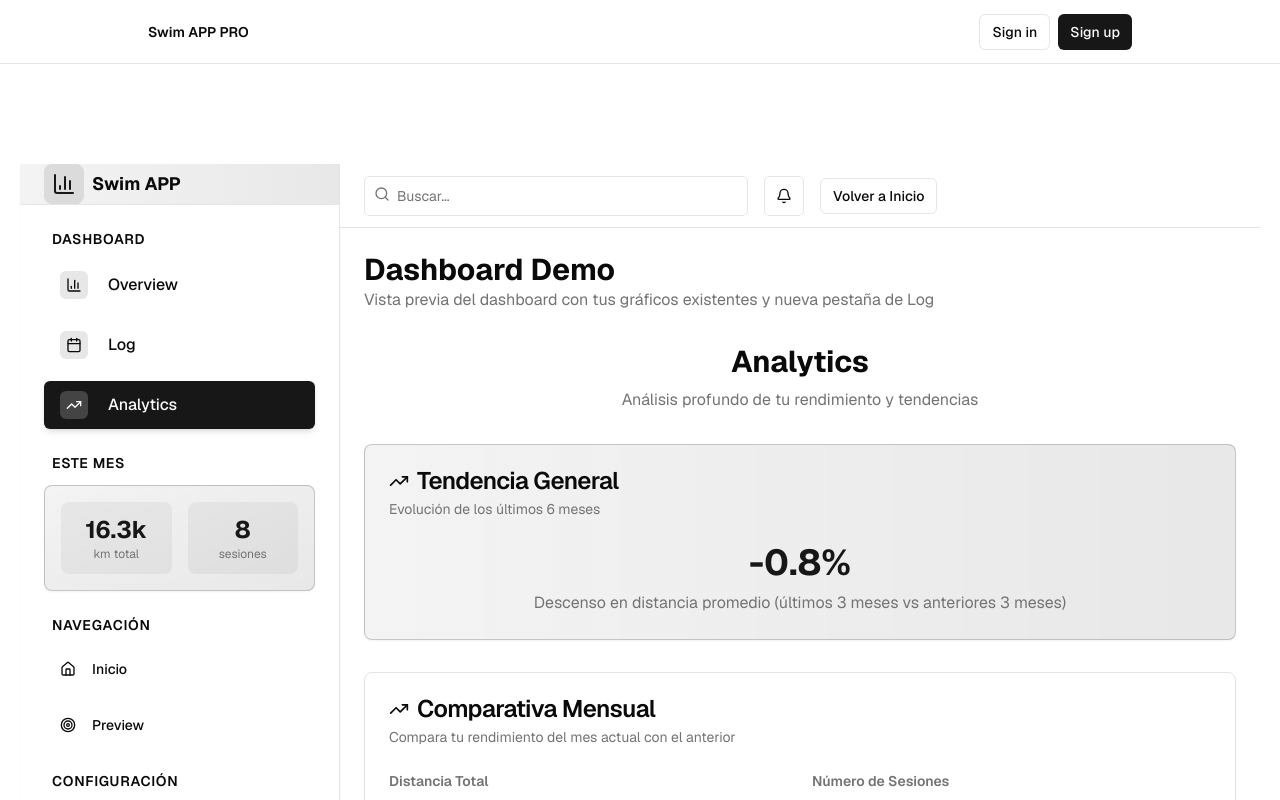
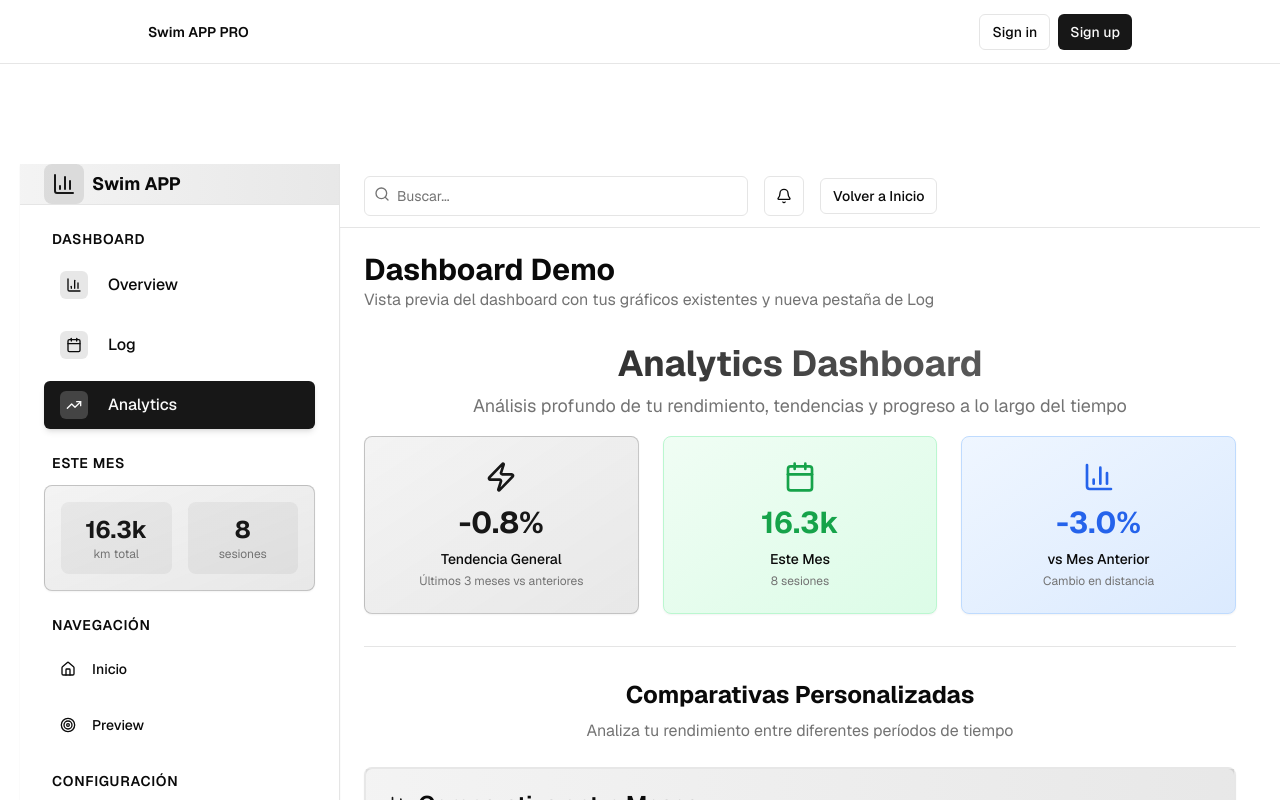
Before and after one commit to Joel1993055/SWIMAPPOK, a Next.js app: page /dashboard-demo in a window 1280 px wide. Both pictures are taken after a click on the button "Analytics". Shown: the top 800 px of the page. Built offline with nearby package versions, Linux system fonts and the light colour scheme; no server answers.

Commit message:
feat: enhance AnalyticsContent and KPICards components - add month comparison feature and update distance metrics to kilometers

```diff
--- a/components/dashboard-demo/analytics-content.tsx
+++ b/components/dashboard-demo/analytics-content.tsx
@@ -1,13 +1,20 @@
 "use client";
 
 import { Card, CardContent, CardDescription, CardHeader, CardTitle } from "@/components/ui/card";
-import { TrendingUp, Calendar, Target, Activity, BarChart3 } from "lucide-react";
+import { TrendingUp, Calendar, Target, Activity, BarChart3, Zap, TrendingDown, Minus } from "lucide-react";
 import { useSessionsStore } from "@/lib/store/sessions";
 import { ChartCardWrapper } from "./chart-card-wrapper";
 import VolumeBarchart from "@/components/barchart";
+import { Select, SelectContent, SelectItem, SelectTrigger, SelectValue } from "@/components/ui/select";
+import { useState } from "react";
+import { Label } from "@/components/ui/label";
+import { Badge } from "@/components/ui/badge";
+import { Separator } from "@/components/ui/separator";
 
 export function AnalyticsContent() {
   const { sessions } = useSessionsStore();
+  const [selectedMonth1, setSelectedMonth1] = useState("2024-06");
+  const [selectedMonth2, setSelectedMonth2] = useState("2024-05");
 
   // Función helper para calcular métricas del mes anterior
   const getPreviousMonthMetrics = () => {
@@ -34,6 +41,15 @@ export function AnalyticsContent() {
     return { distance: currentMonthDistance, count: currentMonthCount };
   };
 
+  // Función helper para obtener métricas de un mes específico
+  const getMonthMetrics = (monthStr: string) => {
+    const monthSessions = sessions.filter(s => s.date.startsWith(monthStr));
+    const monthDistance = monthSessions.reduce((sum, s) => sum + s.distance, 0);
+    const monthCount = monthSessions.length;
+
+    return { distance: monthDistance, count: monthCount };
+  };
+
   // Función helper para obtener métricas de los últimos 6 meses
   const getLast6MonthsMetrics = () => {
     const now = new Date();
@@ -48,6 +64,7 @@ export function AnalyticsContent() {
 
       months.push({
         month: month.toLocaleDateString('es-ES', { month: 'short' }),
+        monthStr,
         distance: monthDistance,
         count: monthCount
       });
@@ -60,6 +77,10 @@ export function AnalyticsContent() {
   const previousMetrics = getPreviousMonthMetrics();
   const last6Months = getLast6MonthsMetrics();
 
+  // Obtener métricas de los meses seleccionados para comparación
+  const month1Metrics = getMonthMetrics(selectedMonth1);
+  const month2Metrics = getMonthMetrics(selectedMonth2);
+
   // Calcular cambios porcentuales
   const distanceChange = previousMetrics.distance > 0
     ? ((currentMetrics.distance - previousMetrics.distance) / previousMetrics.distance * 100).toFixed(1)
@@ -67,6 +88,15 @@ export function AnalyticsContent() {
 
   const countChange = previousMetrics.count > 0
     ? ((currentMetrics.count - previousMetrics.count) / previousMetrics.count * 100).toFixed(1)
+    : 0;
+
+  // Calcular comparación entre meses seleccionados
+  const comparisonDistanceChange = month2Metrics.distance > 0
+    ? ((month1Metrics.distance - month2Metrics.distance) / month2Metrics.distance * 100).toFixed(1)
+    : 0;
+
+  const comparisonCountChange = month2Metrics.count > 0
+    ? ((month1Metrics.count - month2Metrics.count) / previousMetrics.count * 100).toFixed(1)
     : 0;
 
   // Calcular tendencia general (últimos 3 meses vs anteriores 3 meses)
@@ -80,87 +110,194 @@ export function AnalyticsContent() {
     ? ((recentAvgDistance - olderAvgDistance) / olderAvgDistance * 100).toFixed(1)
     : 0;
 
+  // Generar opciones de meses para el selector
+  const monthOptions = last6Months.map(month => ({
+    value: month.monthStr,
+    label: month.month
+  }));
+
+  // Función helper para obtener el icono de tendencia
+  const getTrendIcon = (change: number) => {
+    if (change > 0) return <TrendingUp className="w-4 h-4 text-green-600" />;
+    if (change < 0) return <TrendingDown className="w-4 h-4 text-red-600" />;
+    return <Minus className="w-4 h-4 text-muted-foreground" />;
+  };
+
+  // Función helper para obtener el color de la tendencia
+  const getTrendColor = (change: number) => {
+    if (change > 0) return "text-green-600";
+    if (change < 0) return "text-red-600";
+    return "text-muted-foreground";
+  };
+
   return (
     <div className="space-y-8">
-      {/* Header de Analytics */}
-      <div className="text-center">
-        <h2 className="text-3xl font-bold mb-2">Analytics</h2>
-        <p className="text-muted-foreground">
-          Análisis profundo de tu rendimiento y tendencias
-        </p>
+      {/* Header Principal con Resumen Ejecutivo */}
+      <div className="text-center space-y-4">
+        <div className="space-y-2">
+          <h2 className="text-4xl font-bold bg-gradient-to-r from-primary to-primary/60 bg-clip-text text-transparent">
+            Analytics Dashboard
+          </h2>
+          <p className="text-lg text-muted-foreground max-w-2xl mx-auto">
+            Análisis profundo de tu rendimiento, tendencias y progreso a lo largo del tiempo
+          </p>
+        </div>
+
+        {/* KPIs Principales en Grid */}
+        <div className="grid grid-cols-1 md:grid-cols-3 gap-6 max-w-4xl mx-auto">
+          {/* Tendencia General */}
+          <Card className="border-primary/20 bg-gradient-to-br from-primary/5 to-primary/10">
+            <CardContent className="p-6 text-center">
+              <div className="flex items-center justify-center mb-3">
+                <Zap className="w-8 h-8 text-primary" />
+              </div>
+              <div className="text-3xl font-bold text-primary mb-2">
+                {parseFloat(overallTrend) >= 0 ? '+' : ''}{overallTrend}%
+              </div>
+              <p className="text-sm font-medium">Tendencia General</p>
+              <p className="text-xs text-muted-foreground mt-1">
+                Últimos 3 meses vs anteriores
+              </p>
+            </CardContent>
+          </Card>
+
+          {/* Mes Actual */}
+          <Card className="border-green-200 bg-gradient-to-br from-green-50 to-green-100 dark:from-green-950 dark:to-green-900 dark:border-green-800">
+            <CardContent className="p-6 text-center">
+              <div className="flex items-center justify-center mb-3">
+                <Calendar className="w-8 h-8 text-green-600" />
+              </div>
+              <div className="text-3xl font-bold text-green-600 mb-2">
+                {Math.round(currentMetrics.distance / 1000 * 10) / 10}k
+              </div>
+              <p className="text-sm font-medium">Este Mes</p>
+              <p className="text-xs text-muted-foreground mt-1">
+                {currentMetrics.count} sesiones
+              </p>
+            </CardContent>
+          </Card>
+
+          {/* Comparación Mensual */}
+          <Card className="border-blue-200 bg-gradient-to-br from-blue-50 to-blue-100 dark:from-blue-950 dark:to-blue-900 dark:border-blue-800">
+            <CardContent className="p-6 text-center">
+              <div className="flex items-center justify-center mb-3">
+                <BarChart3 className="w-8 h-8 text-blue-600" />
+              </div>
+              <div className="text-3xl font-bold text-blue-600 mb-2">
+                {parseFloat(distanceChange) >= 0 ? '+' : ''}{distanceChange}%
+              </div>
+              <p className="text-sm font-medium">vs Mes Anterior</p>
+              <p className="text-xs text-muted-foreground mt-1">
+                Cambio en distancia
+              </p>
+            </CardContent>
+          </Card>
+        </div>
       </div>
 
-      {/* Resumen de tendencia general */}
-      <section>
-        <Card className="border-primary/20 bg-gradient-to-r from-primary/5 to-primary/10">
-          <CardHeader>
+      <Separator />
+
+      {/* Sección de Comparativas Personalizadas */}
+      <section className="space-y-6">
+        <div className="text-center space-y-2">
+          <h3 className="text-2xl font-bold">Comparativas Personalizadas</h3>
+          <p className="text-muted-foreground">
+            Analiza tu rendimiento entre diferentes períodos de tiempo
+          </p>
+        </div>
+
+        {/* Comparativa entre meses elegidos */}
+        <Card className="border-2 border-primary/10">
+          <CardHeader className="bg-gradient-to-r from-primary/5 to-primary/10">
             <CardTitle className="flex items-center gap-2">
-              <TrendingUp className="w-5 h-5" />
-              Tendencia General
+              <BarChart3 className="w-5 h-5 text-primary" />
+              Comparativa entre Meses
             </CardTitle>
             <CardDescription>
-              Evolución de los últimos 6 meses
+              Selecciona dos meses para comparar tu rendimiento
             </CardDescription>
           </CardHeader>
-          <CardContent>
-            <div className="text-center">
-              <div className="text-4xl font-bold text-primary mb-2">
-                {parseFloat(overallTrend) >= 0 ? '+' : ''}{overallTrend}%
+          <CardContent className="p-6">
+            {/* Selectores de meses */}
+            <div className="grid grid-cols-1 md:grid-cols-2 gap-6 mb-8">
+              <div className="space-y-3">
+                <Label className="text-sm font-semibold flex items-center gap-2">
+                  <Target className="w-4 h-4" />
+                  Mes a Analizar
+                </Label>
+                <Select value={selectedMonth1} onValueChange={setSelectedMonth1}>
+                  <SelectTrigger className="h-12">
+                    <SelectValue placeholder="Selecciona mes" />
+                  </SelectTrigger>
+                  <SelectContent>
+                    {monthOptions.map((month) => (
+                      <SelectItem key={month.value} value={month.value}>
+                        {month.label}
+                      </SelectItem>
+                    ))}
+                  </SelectContent>
+                </Select>
               </div>
-              <p className="text-muted-foreground">
-                {parseFloat(overallTrend) >= 0 ? 'Mejora' : 'Descenso'} en distancia promedio
-                (últimos 3 meses vs anteriores 3 meses)
-              </p>
+
+              <div className="space-y-3">
+                <Label className="text-sm font-semibold flex items-center gap-2">
+                  <Calendar className="w-4 h-4" />
+                  Mes de Referencia
+                </Label>
+                <Select value={selectedMonth2} onValueChange={setSelectedMonth2}>
+                  <SelectTrigger className="h-12">
+                    <SelectValue placeholder="Selecciona mes" />
+                  </SelectTrigger>
+                  <SelectContent>
+                    {monthOptions.map((month) => (
+                      <SelectItem key={month.value} value={month.value}>
+                        {month.label}
+                      </SelectItem>
+                    ))}
+                  </SelectContent>
+                </Select>
+              </div>
             </div>
-          </CardContent>
-        </Card>
-      </section>
 
-      {/* Comparativa Mes Actual vs Mes Anterior */}
-      <section>
-        <Card>
-          <CardHeader>
-            <CardTitle className="flex items-center gap-2">
-              <TrendingUp className="w-5 h-5" />
-              Comparativa Mensual
-            </CardTitle>
-            <CardDescription>
-              Compara tu rendimiento del mes actual con el anterior
-            </CardDescription>
-          </CardHeader>
-          <CardContent>
-            <div className="grid grid-cols-1 md:grid-cols-2 gap-6">
+            {/* Resultados de la comparación */}
+            <div className="grid grid-cols-1 md:grid-cols-2 gap-8">
               {/* Distancia */}
-              <div className="space-y-3">
-                <h3 className="font-semibold text-sm text-muted-foreground">Distancia Total</h3>
-                <div className="flex items-baseline gap-2">
-                  <span className="text-3xl font-bold">
-                    {Math.round(currentMetrics.distance / 1000 * 10) / 10}k
-                  </span>
-                  <span className={`text-sm font-medium ${
-                    parseFloat(distanceChange) >= 0 ? 'text-green-600' : 'text-red-600'
-                  }`}>
-                    {parseFloat(distanceChange) >= 0 ? '+' : ''}{distanceChange}%
+              <div className="text-center p-6 rounded-xl bg-gradient-to-br from-blue-50 to-blue-100 dark:from-blue-950 dark:to-blue-900">
+                <div className="flex items-center justify-center gap-2 mb-3">
+                  <Activity className="w-5 h-5 text-blue-600" />
+                  <h4 className="font-semibold text-blue-900 dark:text-blue-100">Distancia Total</h4>
+                </div>
+                <div className="text-4xl font-bold text-blue-900 dark:text-blue-100 mb-2">
+                  {Math.round(month1Metrics.distance / 1000 * 10) / 10}k
+                </div>
+                <div className="flex items-center justify-center gap-2 mb-2">
+                  {getTrendIcon(parseFloat(comparisonDistanceChange))}
+                  <span className={`text-lg font-semibold ${getTrendColor(parseFloat(comparisonDistanceChange))}`}>
+                    {parseFloat(comparisonDistanceChange) >= 0 ? '+' : ''}{comparisonDistanceChange}%
                   </span>
                 </div>
-                <p className="text-xs text-muted-foreground">
-                  vs {Math.round(previousMetrics.distance / 1000 * 10) / 10}k del mes anterior
+                <p className="text-sm text-blue-700 dark:text-blue-300">
+                  vs {Math.round(month2Metrics.distance / 1000 * 10) / 10}k del mes base
                 </p>
               </div>
 
               {/* Sesiones */}
-              <div className="space-y-3">
-                <h3 className="font-semibold text-sm text-muted-foreground">Número de Sesiones</h3>
-                <div className="flex items-baseline gap-2">
-                  <span className="text-3xl font-bold">{currentMetrics.count}</span>
-                  <span className={`text-sm font-medium ${
-                    parseFloat(countChange) >= 0 ? 'text-green-600' : 'text-red-600'
-                  }`}>
-                    {parseFloat(countChange) >= 0 ? '+' : ''}{countChange}%
+              <div className="text-center p-6 rounded-xl bg-gradient-to-br from-green-50 to-green-100 dark:from-green-950 dark:to-green-900">
+                <div className="flex items-center justify-center gap-2 mb-3">
+                  <TrendingUp className="w-5 h-5 text-green-600" />
+                  <h4 className="font-semibold text-green-900 dark:text-green-100">Número de Sesiones</h4>
+                </div>
+                <div className="text-4xl font-bold text-green-900 dark:text-green-100 mb-2">
+                  {month1Metrics.count}
+                </div>
+                <div className="flex items-center justify-center gap-2 mb-2">
+                  {getTrendIcon(parseFloat(comparisonCountChange))}
+                  <span className={`text-lg font-semibold ${getTrendColor(parseFloat(comparisonCountChange))}`}>
+                    {parseFloat(comparisonCountChange) >= 0 ? '+' : ''}{comparisonCountChange}%
                   </span>
                 </div>
-                <p className="text-xs text-muted-foreground">
-                  vs {previousMetrics.count} del mes anterior
+                <p className="text-sm text-green-700 dark:text-green-300">
+                  vs {month2Metrics.count} del mes base
                 </p>
               </div>
             </div>
@@ -168,8 +305,16 @@ export function AnalyticsContent() {
         </Card>
       </section>
 
-      {/* Gráfico de evolución de 6 meses */}
-      <section>
+      {/* Sección de Análisis Temporal */}
+      <section className="space-y-6">
+        <div className="text-center space-y-2">
+          <h3 className="text-2xl font-bold">Análisis Temporal</h3>
+          <p className="text-muted-foreground">
+            Evolución de tu rendimiento a lo largo del tiempo
+          </p>
+        </div>
+
+        {/* Gráfico de evolución */}
         <Card>
           <CardHeader>
             <CardTitle className="flex items-center gap-2">
@@ -189,33 +334,34 @@ export function AnalyticsContent() {
             </ChartCardWrapper>
           </CardContent>
         </Card>
-      </section>
 
-      {/* Resumen de los últimos 6 meses */}
-      <section>
+        {/* Resumen mensual en grid */}
         <Card>
           <CardHeader>
             <CardTitle className="flex items-center gap-2">
               <Calendar className="w-5 h-5" />
-              Resumen de 6 Meses
+              Resumen Mensual
             </CardTitle>
             <CardDescription>
-              Desglose mensual de tu actividad
+              Desglose detallado de los últimos 6 meses
             </CardDescription>
           </CardHeader>
           <CardContent>
             <div className="grid grid-cols-2 md:grid-cols-3 lg:grid-cols-6 gap-4">
               {last6Months.map((month, index) => (
-                <div key={index} className="text-center p-3 rounded-lg bg-muted/50">
-                  <div className="text-sm font-semibold text-muted-foreground mb-1">
+                <div key={index} className="text-center p-4 rounded-lg bg-muted/50 hover:bg-muted/70 transition-colors">
+                  <div className="text-sm font-semibold text-muted-foreground mb-2">
                     {month.month}
                   </div>
-                  <div className="text-lg font-bold">
+                  <div className="text-xl font-bold mb-1">
                     {Math.round(month.distance / 1000 * 10) / 10}k
                   </div>
                   <div className="text-xs text-muted-foreground">
                     {month.count} sesiones
                   </div>
+                  <Badge variant="secondary" className="mt-2 text-xs">
+                    {Math.round(month.distance / month.count)}m/sesión
+                  </Badge>
                 </div>
               ))}
             </div>
```
Also changed, not shown: components/dashboard-demo/kpi-cards.tsx (+4 -4 lines), lib/aggregations.ts (+5 -5 lines).
